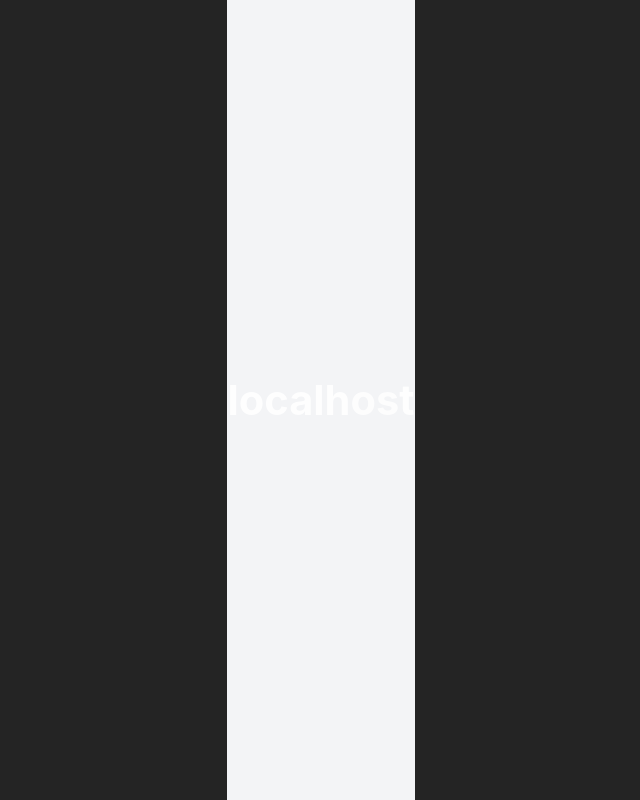
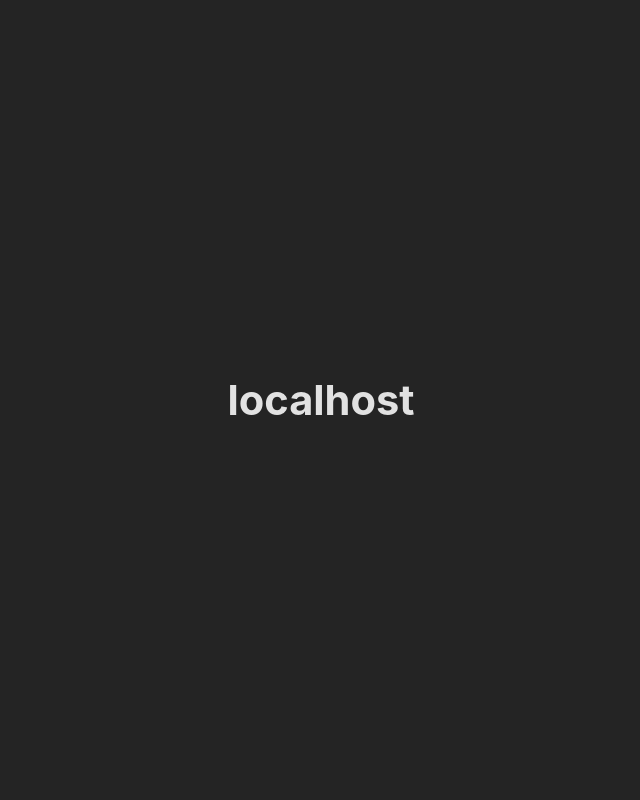
Before and after one commit to namatsawin/namatsawin.github.io, a React (Vite) app: page / in a window 1280 px wide. Shown: the whole page, without its empty margins (319-959 px from the left). Built offline with nearby package versions, Linux system fonts and the light colour scheme; a web font is replaced by a local one.

Commit message:
Update App.tsx

```diff
--- a/src/App.tsx
+++ b/src/App.tsx
@@ -28,7 +28,7 @@
   };
 
   return (
-    <div className="flex items-center justify-center min-h-screen bg-gray-100">
+    <div className="flex items-center justify-center min-h-screen">
       <motion.h1
         className="text-4xl font-bold text-center"
         variants={containerVariants}
```
